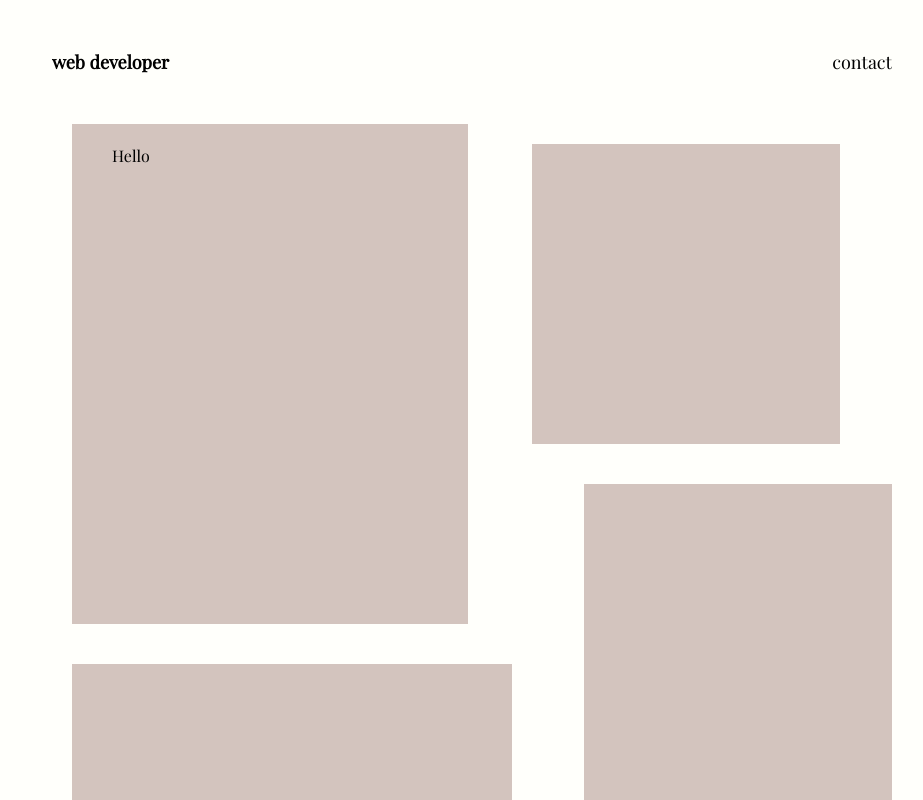
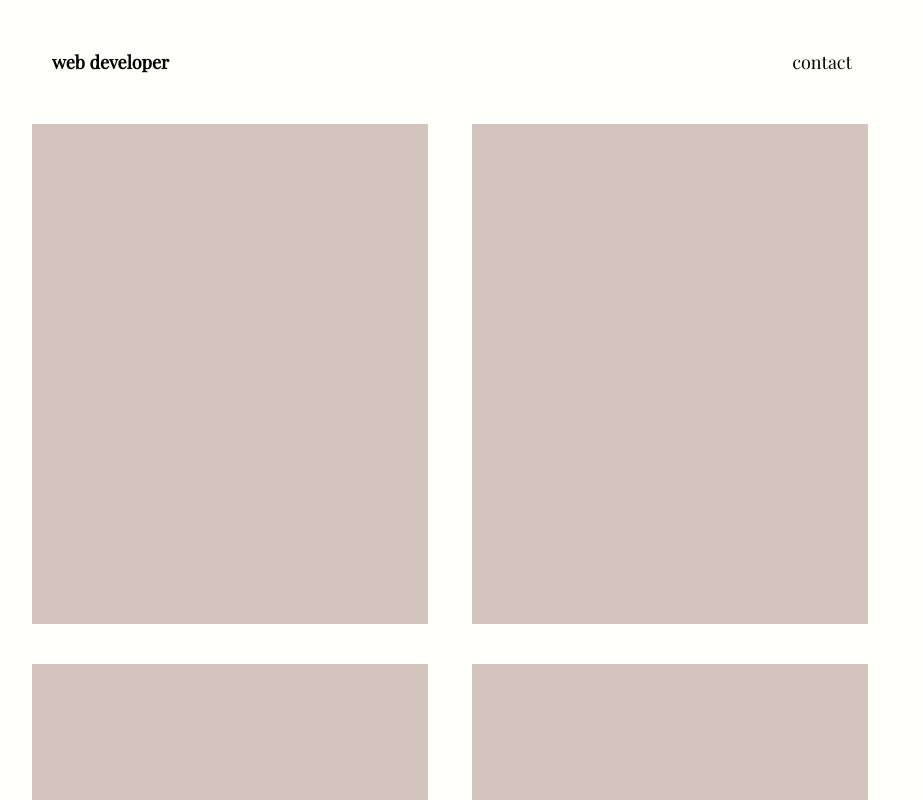
Before and after one commit to campbelllm/portfolio, a React (Create React App) app: page / in a window 1280 px wide. Shown: the part 240-1040 px from the top of the page, without its empty margins (188-1111 px from the left). Built offline with nearby package versions, Linux system fonts and the light colour scheme.

Commit message:
hover action for projects

```diff
--- a/src/components/Footer/footerStyledComponents.js
+++ b/src/components/Footer/footerStyledComponents.js
@@ -7,4 +7,5 @@ export const StyledFooter = styled.div`
   padding: 20px 0px;
   margin-top: 20px;
   width: 100%;
+  margin: 0;
 `;
--- a/src/components/Header/Header.js
+++ b/src/components/Header/Header.js
@@ -17,7 +17,7 @@ const Header= () => {
                 <p>web developer</p>
             </Title>
             <Contact>
-                <a href="#">contact</a>
+                <a href="/contact">contact</a>
             </Contact>
         </HeaderSection>
     );
--- a/src/components/Header/headerStyledComponents.js
+++ b/src/components/Header/headerStyledComponents.js
@@ -40,7 +40,6 @@ export const Contact = styled.div`
         background-repeat: no-repeat;
         background-position: center bottom;
         transition: all .2s ease-out;
-        margin: 0;
     }
     & a:hover{
         background-size: 100% 1px, auto;
--- a/src/components/Home/homeStyledComponents.js
+++ b/src/components/Home/homeStyledComponents.js
@@ -5,5 +5,5 @@ export const HomeSection = styled.div `
     display: flex;
     flex-direction: column;
     margin: 0;
-    padding: 20px 80px;
+    padding: 20px 80px 0 80px;
 `
--- a/src/components/Projects/Projects.js
+++ b/src/components/Projects/Projects.js
@@ -14,17 +14,19 @@ const Projects = () => {
     <AllProjects>
       <ProjectSection1>
         <ProjectOne>
-        <a href="#">
-            <div>
-                Hello
-            </div>
-        </a>
+          <a href="#">Project 1</a>
         </ProjectOne>
-      <ProjectTwo/>
+        <ProjectOne>
+          <a href="#">Project 3</a>
+        </ProjectOne>
       </ProjectSection1>
       <ProjectSection2>
-        <ProjectThree/>
-      <ProjectFour/>
+      <ProjectOne>
+          <a href="#">Project 2</a>
+        </ProjectOne>
+        <ProjectOne>
+          <a href="#">Project 4</a>
+        </ProjectOne>
       </ProjectSection2>
     </AllProjects>
   );
--- a/src/components/Projects/projectsStyledComponent.js
+++ b/src/components/Projects/projectsStyledComponent.js
@@ -4,6 +4,7 @@ export const AllProjects = styled.div`
   display: flex;
   flex-direction: row;
   width: 100%;
+  margin: 0;
 `;
 
 export const ProjectSection1 = styled.div`
@@ -26,21 +27,26 @@ export const ProjectOne = styled.div`
   width: 90%;
   height: 500px;
   margin: 20px;
-
+  display: flex;
 
   & a {
-    color: black;
+    display: flex;
+    color: transparent;
+    font-size: 60px;
     text-decoration: none;
+    justify-content: center;
+    align-items: center;
+    margin: 0;
+    width: 100%;
+    height: 100%;
   }
 
   & a:hover {
-   color: pink;
+    color: #d3c4be;
+    background: #fff;
+    opacity: 0.5;
   }
 
-  & div {
-    width: 100%;
-    height: 100%;
-  }
 `;
 
 export const ProjectTwo = styled.div`
```
Lines whose indentation alone changed are shown as unchanged.
